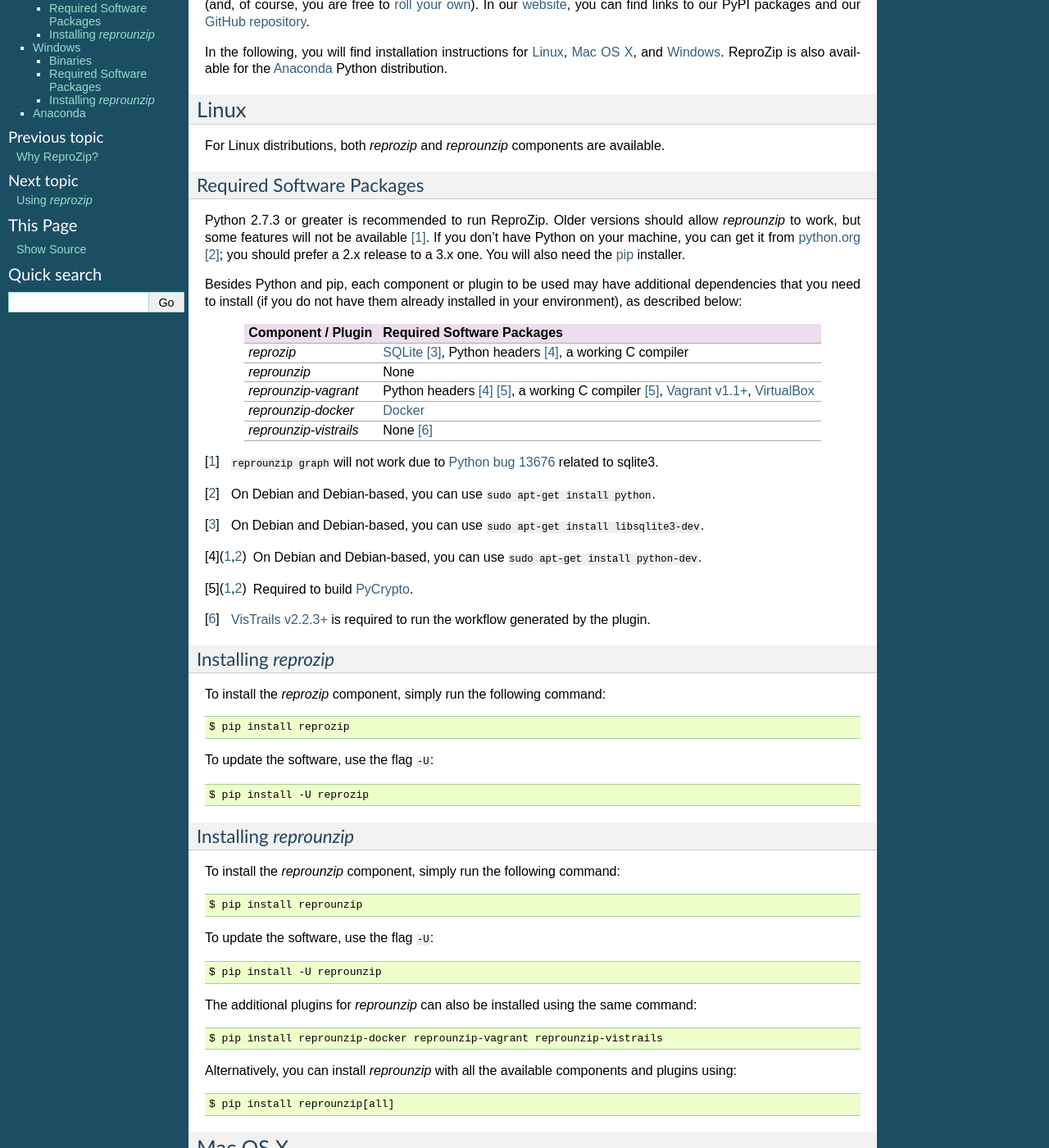
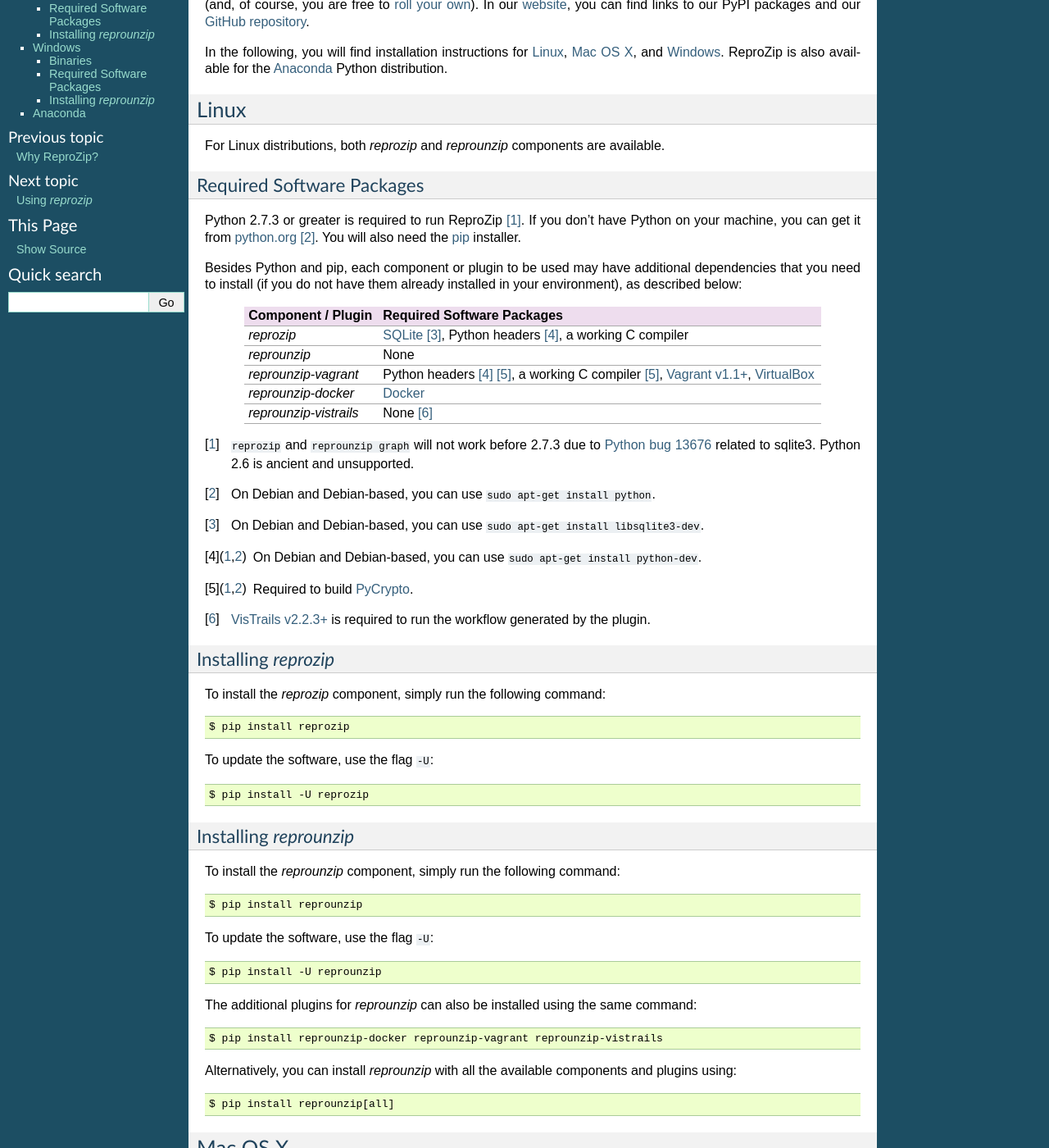
Before and after one commit to VIDA-NYU/reprozip, a Sphinx documentation site: the page built from docs/install.rst, in a window 1280 px wide and 1400 px high, scrolled down 200 px. Shown: the whole window at 82% size. Built offline with Sphinx 7.4.7, drawn with Linux system fonts in a browser that asks for light colours; some of the changed text lies outside the part shown.

Commit message:
Update the docs

```diff
--- a/docs/install.rst
+++ b/docs/install.rst
@@ -18,7 +18,7 @@
 Required Software Packages
 --------------------------
 
-Python 2.7.3 or greater is recommended to run ReproZip. Older versions should allow *reprounzip* to work, but some features will not be available [#bug]_. If you don't have Python on your machine, you can get it from `python.org <https://www.python.org/>`__ [#deb]_; you should prefer a 2.x release to a 3.x one. You will also need the `pip <https://pip.pypa.io/en/latest/installing.html>`__ installer.
+Python 2.7.3 or greater is required to run ReproZip [#bug]_. If you don't have Python on your machine, you can get it from `python.org <https://www.python.org/>`__ [#deb]_. You will also need the `pip <https://pip.pypa.io/en/latest/installing.html>`__ installer.
 
 Besides Python and pip, each component or plugin to be used may have additional dependencies that you need to install (if you do not have them already installed in your environment), as described below:
 
@@ -41,7 +41,7 @@
 | *reprounzip-vistrails*       | None [#vis1]_                                  |
 +------------------------------+------------------------------------------------+
 
-..  [#bug] ``reprounzip graph`` will not work due to `Python bug 13676 <http://bugs.python.org/issue13676>`__ related to sqlite3.
+..  [#bug] ``reprozip`` and ``reprounzip graph`` will not work before 2.7.3 due to `Python bug 13676 <http://bugs.python.org/issue13676>`__ related to sqlite3. Python 2.6 is ancient and unsupported.
 ..  [#deb] On Debian and Debian-based, you can use ``sudo apt-get install python``.
 ..  [#deb2] On Debian and Debian-based, you can use ``sudo apt-get install libsqlite3-dev``.
 ..  [#deb3] On Debian and Debian-based, you can use ``sudo apt-get install python-dev``.
@@ -93,7 +93,7 @@
 Required Software Packages
 --------------------------
 
-Python 2.7.3 or greater is recommended to run ReproZip. Older versions should allow *reprounzip* to work, but some features will not be available [#bug2]_. If you don't have Python on your machine, you can get it from `python.org <https://www.python.org/>`__; you should prefer a 2.x release to a 3.x one. You will also need the `pip <https://pip.pypa.io/en/latest/installing.html>`__ installer.
+Python 2.7.3 or greater is required to run ReproZip [#bug2]_. If you don't have Python on your machine, you can get it from `python.org <https://www.python.org/>`__; you should prefer a 2.x release to a 3.x one. You will also need the `pip <https://pip.pypa.io/en/latest/installing.html>`__ installer.
 
 Besides Python and pip, each component or plugin to be used may have additional dependencies that you need to install (if you do not have them already installed in your environment), as described below:
 
@@ -112,7 +112,7 @@
 | *reprounzip-vistrails*       | None [#vis2]_                                  |
 +------------------------------+------------------------------------------------+
 
-..  [#bug2] ``reprounzip graph`` will not work due to `Python bug 13676 <http://bugs.python.org/issue13676>`__ related to sqlite3.
+..  [#bug2] ``reprozip`` and ``reprounzip graph`` will not work before 2.7.3 due to `Python bug 13676 <http://bugs.python.org/issue13676>`__ related to sqlite3. Python 2.6 is ancient and unsupported.
 ..  [#macn] This is usually provided by installing Xcode (in the Mac App Store) and the Command Line Developer Tools; instructions on installing the latter may depend on your Mac OS X version (some information on StackOverflow `here <http://stackoverflow.com/questions/9329243/xcode-4-4-and-later-install-command-line-tools?answertab=active#tab-top>`__).
 ..  [#pycrypton2] Required to build `PyCrypto <https://www.dlitz.net/software/pycrypto/>`__.
 ..  [#vis2] `VisTrails v2.2.3+ <http://www.vistrails.org/>`__ is required to run the workflow generated by the plugin.
@@ -157,7 +157,7 @@
 Required Software Packages
 --------------------------
 
-Python 2.7.3 or greater is recommended to run ReproZip. Older versions should allow *reprounzip* to work, but some features will not be available [#bug3]_. If you don't have Python on your machine, you can get it from `python.org <https://www.python.org/>`__; you should prefer a 2.x release to a 3.x one. You will also need the `pip <https://pip.pypa.io/en/latest/installing.html>`__ installer.
+Python 2.7.3 or greater is required to run ReproZip [#bug3]_. If you don't have Python on your machine, you can get it from `python.org <https://www.python.org/>`__; you should prefer a 2.x release to a 3.x one. You will also need the `pip <https://pip.pypa.io/en/latest/installing.html>`__ installer.
 
 Besides Python and pip, each component or plugin to be used may have additional dependencies that you need to install (if you do not have them already installed in your environment), as described below:
 
@@ -175,7 +175,7 @@
 | *reprounzip-vistrails*       | None [#vis3]_                                                          |
 +------------------------------+------------------------------------------------------------------------+
 
-..  [#bug3] ``reprounzip graph`` will not work due to `Python bug 13676 <http://bugs.python.org/issue13676>`__ related to sqlite3.
+..  [#bug3] ``reprozip`` and ``reprounzip graph`` will not work before 2.7.3 due to `Python bug 13676 <http://bugs.python.org/issue13676>`__ related to sqlite3. Python 2.6 is ancient and unsupported.
 ..  [#pycrypton3] A working C compiler is required to build PyCrypto. For installation without building from source, please see `this page <http://stackoverflow.com/questions/11405549/how-do-i-install-pycrypto-on-windows>`__.
 ..  [#vis3] `VisTrails v2.2.3+ <http://www.vistrails.org/>`__ is required to run the workflow generated by the plugin.
 
```
